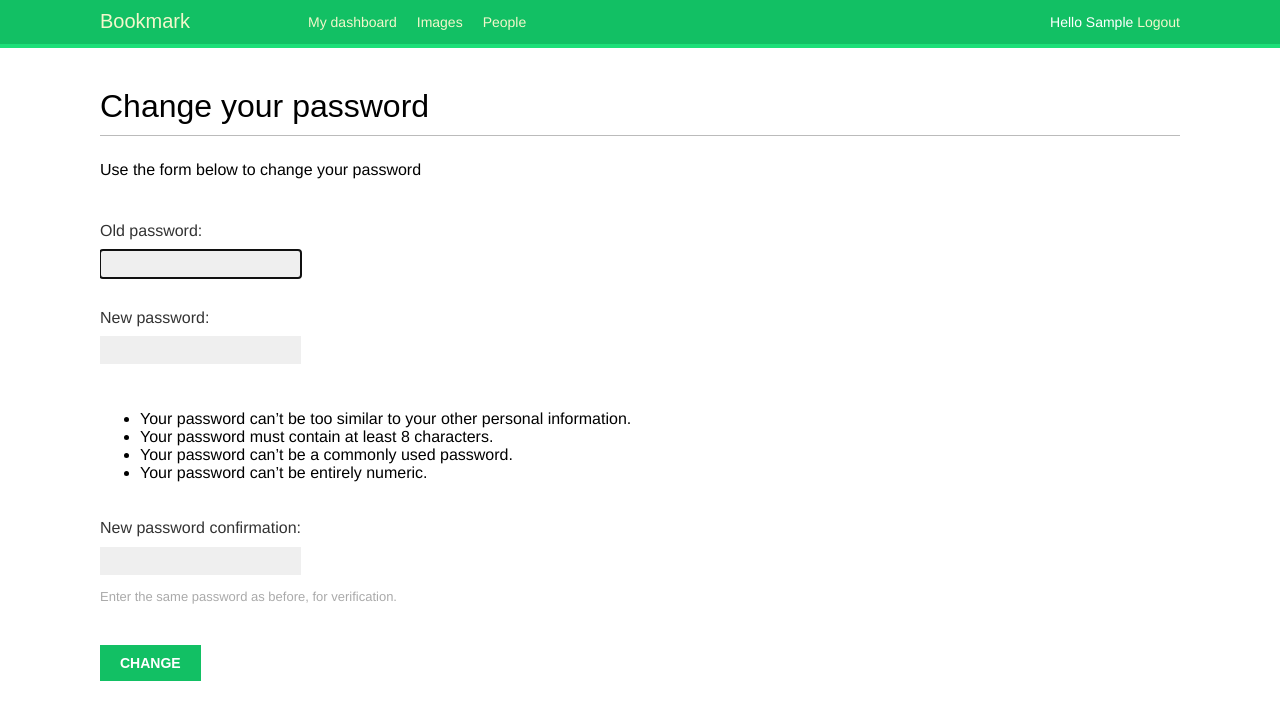
After one commit to stateman24/bookmark, a Django app: page /account/password-change/ in a window 1280 px wide. The commit adds this page. Shown: the top 720 px of the page. Run offline with Django 5.2, Linux system fonts and the light colour scheme; the visitor is signed in with stand-in values (Sample User, id 1); some web fonts are replaced.

Commit message:
created the change password and password reset url

```diff
--- a/bookmark/account/templates/base.html
+++ b/bookmark/account/templates/base.html
@@ -8,7 +8,28 @@
 </head>
 <body>
     <div id="header">
-        <span class="logo">Bookmark</span>
+        <span class="logo"><a href="{% url 'account:dashboard' %}">Bookmark</a></span>
+        {% if request.user.is_authenticated %}
+            <ul class="menu">
+                <li {% if section == "dashboard" %}class="selected"{% endif %}>
+                    <a href="{% url 'account:dashboard' %}">My dashboard</a>
+                </li>
+                <li {% if section == "images" %}class="selected"{% endif %}>
+                    <a href="#">Images</a>
+                </li>
+                <li {% if section == "people" %}class="selected"{% endif %}>
+                    <a href="#">People</a>
+                </li>
+            </ul>
+        {% endif %}
+        <span class="user">
+            {% if request.user.is_authenticated %}
+            	Hello {{ request.user.first_name | default:request.user.username }}
+                <a href="{% url 'account:logout' %}">Logout</a>
+            {% else %}
+                <a href="{% url 'account:login' %}">Log_in</a>
+            {% endif %}
+        </span>
     </div>
     <div id="content">
         {% block content %}
--- /dev/null
+++ b/bookmark/account/templates/registration/password_change_form.html
@@ -0,0 +1,15 @@
+{% extends "base.html" %}
+
+{% block title %}
+	Change your password
+{% endblock %}
+
+{% block content %}
+    <h1>Change your password</h1>
+    <p>Use the form below to change your password</p>
+    <form method="post">
+        {{ form.as_p }}
+        <input type="submit" value="change">
+        {% csrf_token %}
+    </form>
+{% endblock %}
--- a/bookmark/account/urls.py
+++ b/bookmark/account/urls.py
@@ -1,8 +1,22 @@
 from django.urls import path
-from .views import user_login
+from django.contrib.auth import views as auth_views
+from .views import user_login, dashboard, signout
 
 app_name = 'account'
 
 urlpatterns = [
-    path('login/', user_login, name='login')
+    # path('login/', user_login, name='login')
+    path('login/', auth_views.LoginView.as_view(), name='login'),
+    path('logout/', signout, name='logout'),
+
+    # change password url
+    path('password-change/', auth_views.PasswordChangeView.as_view(), name='password_change'),
+    # path('password-change/done/', auth_views.PasswordChangeDoneView.as_view(), name='password_change_done'),
+
+    # reset password url
+    path('password-reset/', auth_views.PasswordResetView.as_view(), name='password-reset'),
+    path('password-reset/<uidb64>/<token>/', auth_views.PasswordResetConfirmView.as_view(), name='password_reset_confirm'),
+    path('password-reset-complete/', auth_views.PasswordResetCompleteView.as_view(), name='password_reset_complete'),
+
+    path('', dashboard, name='dashboard'),
 ]
--- a/bookmark/bookmark/urls.py
+++ b/bookmark/bookmark/urls.py
@@ -1,7 +1,10 @@
 from django.contrib import admin
 from django.urls import path, include
+from django.contrib.auth import views as auth_views
 
 urlpatterns = [
     path('admin/', admin.site.urls),
-    path('account/', include('account.urls', namespace='account'))
+    path('account/', include('account.urls', namespace='account')),
+    path('password-change/done/', auth_views.PasswordChangeDoneView.as_view(), name='password_change_done'),
+    path('password-reset/done/', auth_views.PasswordResetDoneView.as_view(), name='password-reset-done'),
 ]
```
Also changed, not shown: bookmark/account/templates/account/dashboard.html (added, +11 -0 lines), bookmark/account/templates/registration/logged_out.html (added, +13 -0 lines), bookmark/account/templates/registration/login.html (added, +24 -0 lines), bookmark/account/templates/registration/password_change_done.html (added, +10 -0 lines), bookmark/account/views.py (+13 -2 lines), bookmark/bookmark/settings.py (+8 -2 lines).
